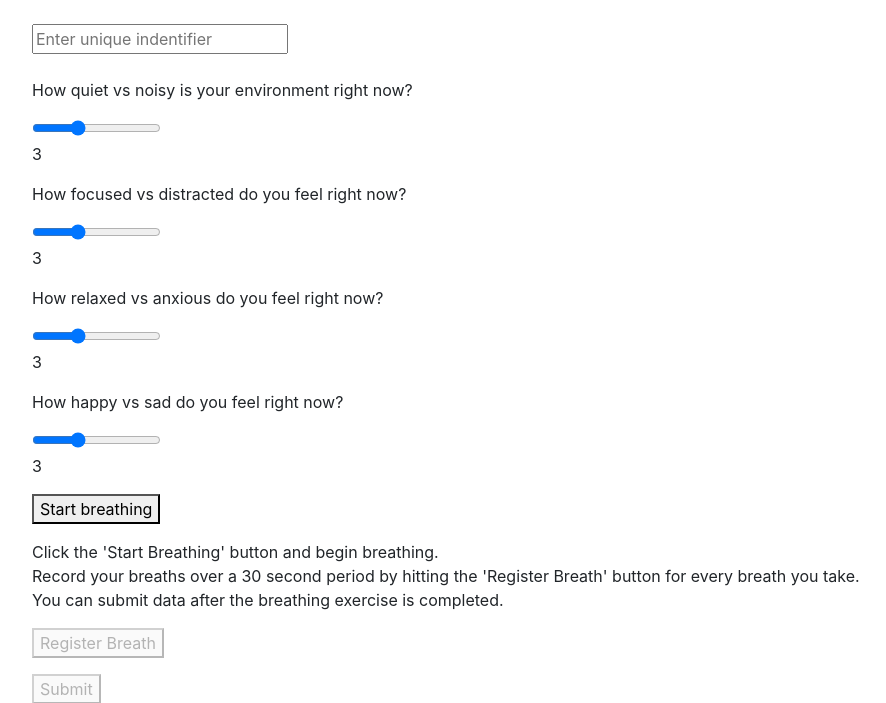
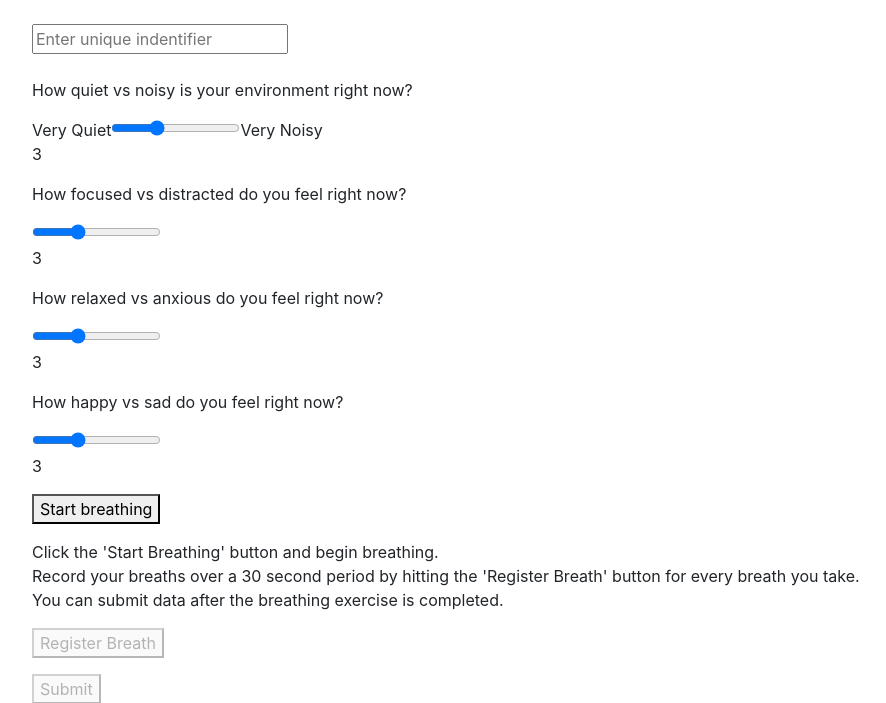
Before and after one commit to swp930/pythonserver-neatlabs, a Flask app: page /add/form in a window 1280 px wide. Shown: the top 703 px of the page, without its empty margins (68-954 px from the left). Run offline with Flask 2, Linux system fonts and the light colour scheme; some libraries are stand-ins or nearby versions.

Commit message:
Adding changes

```diff
--- a/templates/getdata.html
+++ b/templates/getdata.html
@@ -22,7 +22,7 @@
 			<br />
 			<br />
 			<p>How quiet vs noisy is your environment right now?</p>
-			<input id="input1" type="range" min="1" max="7" value="3">
+			Very Quiet<input id="input1" type="range" min="1" max="7" value="3">Very Noisy
 			<p id="output1"></p>
 			<p>How focused vs distracted do you feel right now?</p>
 			<input id="input2" type="range" min="1" max="7" value="3">
```
